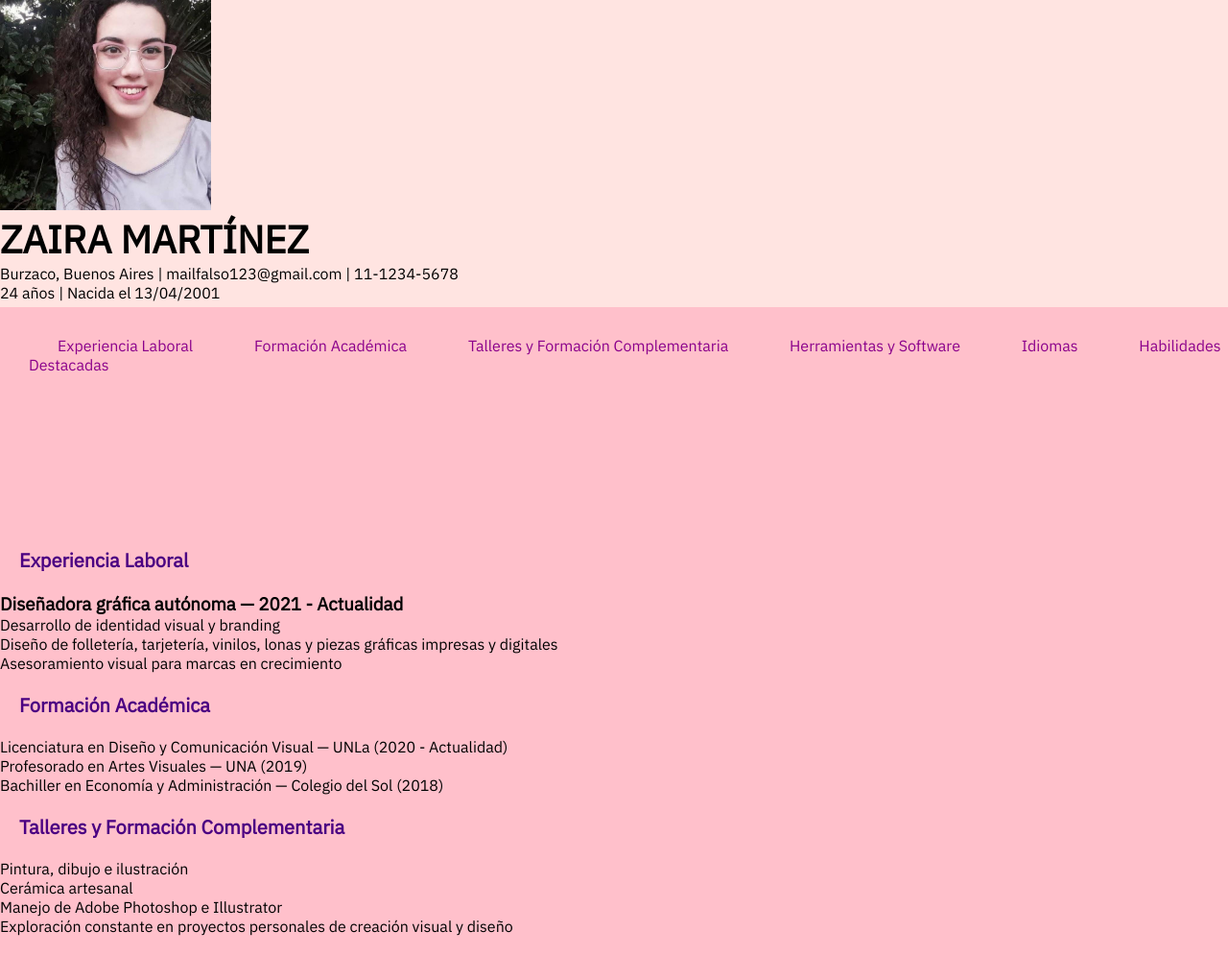
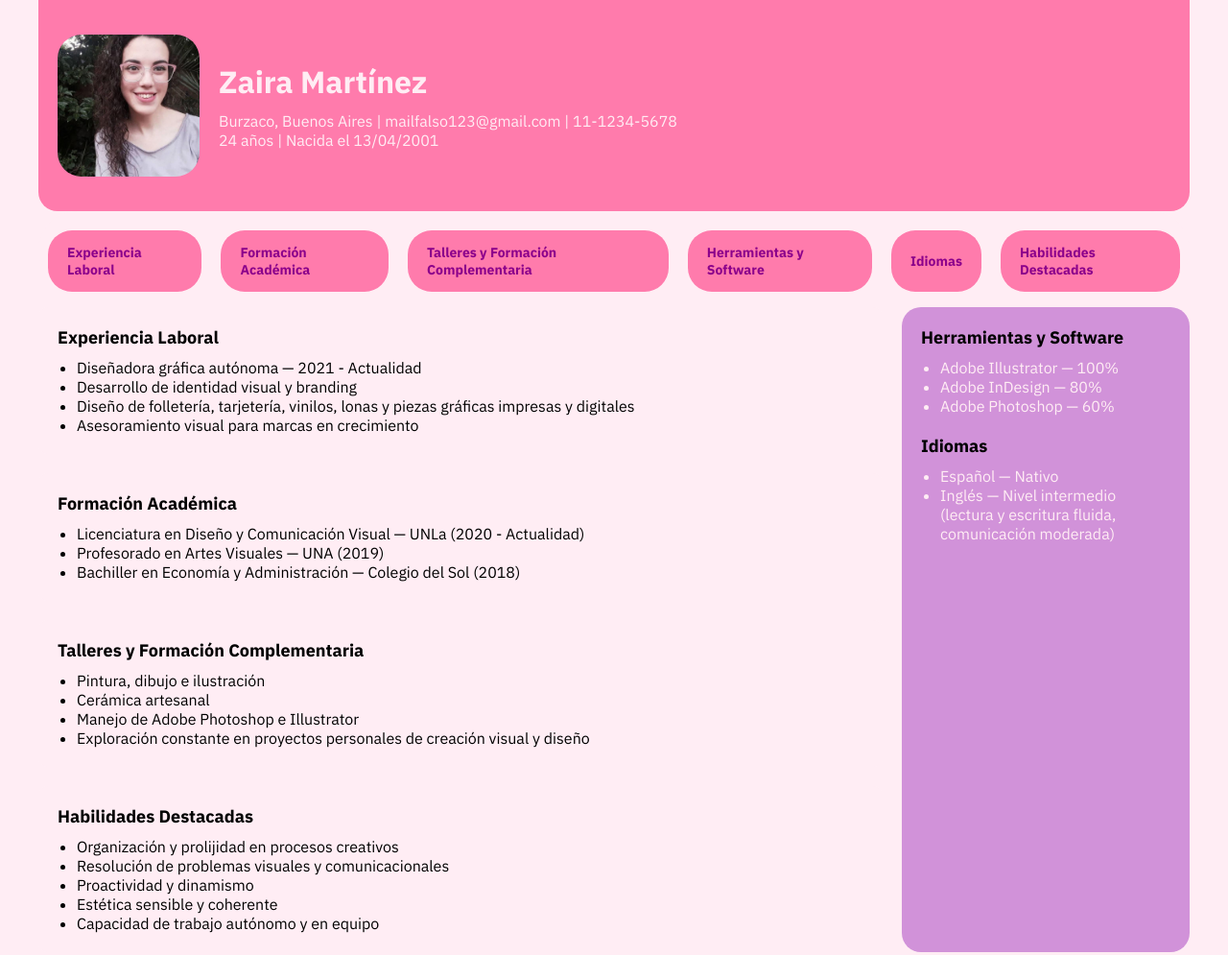
Before and after one commit to zairamartz/tp1-zaira-martz, a plain HTML site: page index.html in a window 1280 px wide. Shown: the top 995 px of the page at 96% size. Drawn offline with Linux system fonts and the light colour scheme.

Commit message:
correccion para la preentrega

```diff
--- a/estilos.css
+++ b/estilos.css
@@ -1,64 +1,148 @@
 * {
     margin: 0px;
     padding: 0px;
-
+    box-sizing: border-box;
 }
-
 @font-face {
     font-family: 'IBM Plex-Sans';
     src: url("fonts/IBMPlexSans-Regular.ttf");
-    font-weight: normal;
-    font-style: normal;
+    font-weight: 400;
 }
-
+@font-face {
+    font-family: 'IBM Plex-Sans';
+    src: url("fonts/IBMPlexSans-Bold.ttf");
+    font-weight: 700;
+}
 body {
-    background-color: pink;
+    background-color: #ffedf4;
     font-family: 'IBM Plex-Sans', sans-serif;
+    display: flex;
+    flex-direction: column;
+    align-items: center;
+    color: #000
 }
-
 #cabecera {
-    width: 100%;
-    height: 320px;
-    background-color: mistyrose;
+    img {
+        border-radius: 25px;
+    }
+    width: 1200px;
+    height: 220px;
+    position: relative;
+    background-color: #ff7bac;
+    color: #ffedf4;
+    display: flex;
+    align-items: center;
+    padding: 20px;
+    gap: 20px;
+    border-radius: 0 0 20px 20px;
 }
-
+.info h1 {
+    font-family: 'IBM Plex-Sans'; sans-serif;
+    font-weight: 700;
+    font-size: 32px;
+    margin-bottom: 10px;
+}
 .botonera {
-    width: 100%;
-    height: 200px;
-    padding-top: 30px;
+    width: 1200px;
+    height: 80px;
+    display: flex;
+    align-items: center;
+    justify-content: center;
+    border-radius: 40px;
+    background-color: #ffedf4;
 }
-
 nav ul {
+    display: flex;
     list-style: none;
-    padding-left: 30px;
+    padding: 0;
+    margin: 0;
+    height: 100%;
 }
-
-nav ul li {
-    display: inline;
-
+nav ul li a {
+    display: flex;
+    align-items: center;
+    justify-content: center;
+    padding: 0px 20px;
+    height: 80%;
+    font-family: 'IBM Plex-Sans', sans-serif;
+    font-weight: 700;
+    font-size: 14px;
+    border-radius: 25px;
+    text-decoration: none;
+    background-color: #ff7bac;
+    color: #ffedf4;
 }
-
+nav ul li a:hover {
+    background-color: #ffedf4;
+    color: #ff7bac
+}
 .botonera a {
     text-decoration: none;
     color:darkmagenta;
     padding: 10px 20px;
     margin: 20px 10px;
 }
-
 .botonera a:hover {
     background-color: darkmagenta;
     color: #fff;
 }
-
-h1 {
-    font-size: 40px;
-    font-weight: 800;
-    text-transform: uppercase;
+main {
+    display: flex;
+    width: 1200px;
+    gap: 20px;
+    margin: 20px 0;
 }
-
+article {
+    width: 880px;
+    display: flex;
+    flex-direction: column;
+    gap: 20px;
+    background-color: #ffedf4;
+}
+article section {
+    background-color: #ffedf4;
+    padding: 20px;
+    border-radius: 10px;
+}
 h2 {
-    font-size: 20px;
-    font-weight: 800;
-    padding: 20px 20px;
-    color:indigo
+    font-family: 'IBM Plex-Sans', sans-serif;
+    font-weight: 700;
+    font-size: 18px;
+    margin-bottom: 10px;
 }
+aside {
+    width: 300px;
+    background-color: #d192d9;
+    padding: 20px;
+    color: #ffedf4;
+    border-radius: 20px;
+    display: flex;
+    flex-direction: column;
+    gap: 20px;
+}
+aside h2 {
+    color: #ffedf4;
+    font-family: 'IBM Plex-Sans', sans-serif;
+    margin-bottom: 10px;
+}
+section h2 {
+    font-family: 'IBM Plex-Sans';
+    font-size: 18px;
+    margin-bottom: 10px;
+    color: #000;
+}
+ul {
+    padding-left: 20px;
+}
+footer {
+    width: 1200px;
+    height: 80px;
+    background-color: #ff7bac;
+    font-weight: 700;
+    display: flex;
+    flex-direction: column;
+    justify-content: center;
+    align-items: center;
+    border-radius: 40px;
+    margin-bottom: 20px;
+}
--- a/index.html
+++ b/index.html
@@ -7,10 +7,12 @@
     </head>
     <body>
         <header id="cabecera">
-            <img src="img/foto-perfil.jpg" alt="Foto de perfil" width="220" heigh="216">
+            <img src="img/foto-perfil.jpg" alt="Foto de perfil" width="148px" heigh="148px">
+            <div class="info">
             <h1>Zaira Martínez</h1>
             <p>Burzaco, Buenos Aires | mailfalso123@gmail.com | 11-1234-5678</p>
             <p>24 años | Nacida el 13/04/2001</p>
+            </div>
         </header>
         <nav class="botonera">
             <ul>
@@ -23,16 +25,15 @@
             </ul>
         </nav>
         <main>
+            <article>
                 <section>
                     <h2>Experiencia Laboral</h2>
-                <article>
-                    <h3>Diseñadora gráfica autónoma — 2021 - Actualidad</h3>
                         <ul>
+                            <li>Diseñadora gráfica autónoma — 2021 - Actualidad</li>
                             <li>Desarrollo de identidad visual y branding</li>
                             <li>Diseño de folletería, tarjetería, vinilos, lonas y piezas gráficas impresas y digitales</li>
                             <li>Asesoramiento visual para marcas en crecimiento</li>
                         </ul>
-                </article>
                 </section>
                 <section>
                     <h2>Formación Académica</h2>
@@ -52,6 +53,18 @@
                     </ul>
                 </section>
                 <section>
+                    <h2>Habilidades Destacadas</h2>
+                    <ul>
+                        <li>Organización y prolijidad en procesos creativos</li>
+                        <li>Resolución de problemas visuales y comunicacionales</li>
+                        <li>Proactividad y dinamismo</li>
+                        <li>Estética sensible y coherente</li>
+                        <li>Capacidad de trabajo autónomo y en equipo</li>
+                    </ul>
+                </section>
+            </article>
+            <aside>
+                <section>
                     <h2>Herramientas y Software</h2>
                     <ul>
                         <li>Adobe Illustrator — 100%</li>
@@ -66,16 +79,6 @@
                         <li>Inglés — Nivel intermedio (lectura y escritura fluida, comunicación moderada)</li>
                     </ul>
                 </section>
-            <section>
-                <h2>Habilidades Destacadas</h2>
-                <ul>
-                    <li>Organización y prolijidad en procesos creativos</li>
-                    <li>Resolución de problemas visuales y comunicacionales</li>
-                    <li>Proactividad y dinamismo</li>
-                    <li>Estética sensible y coherente</li>
-                    <li>Capacidad de trabajo autónomo y en equipo</li>
-                </ul>
-            </section>
         </main>
         <footer>
             <p>Zaira Martínez | 2025</p>
```
Also changed, not shown: repositorio.txt (added), 1 other file. Lines whose indentation alone changed are shown as unchanged.
